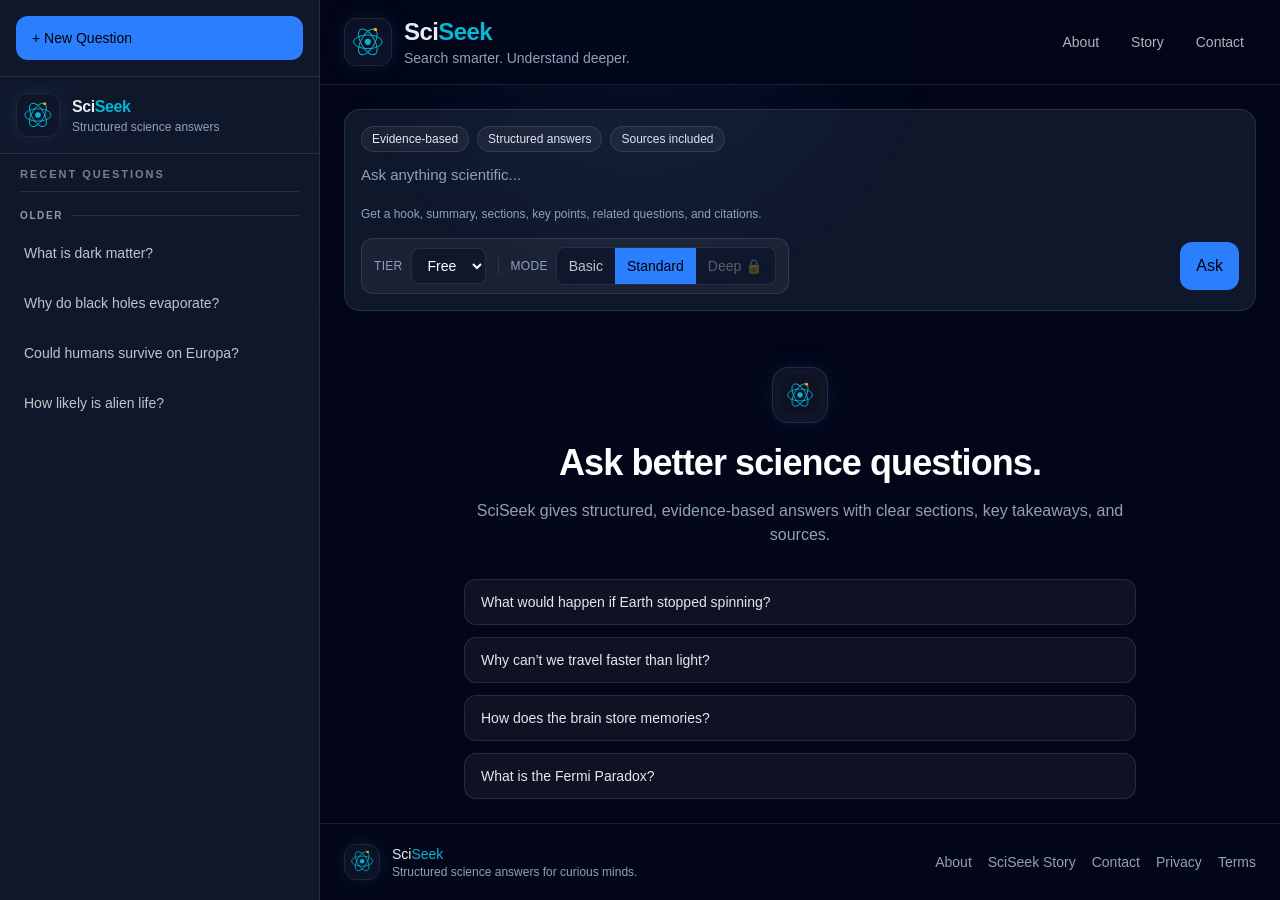
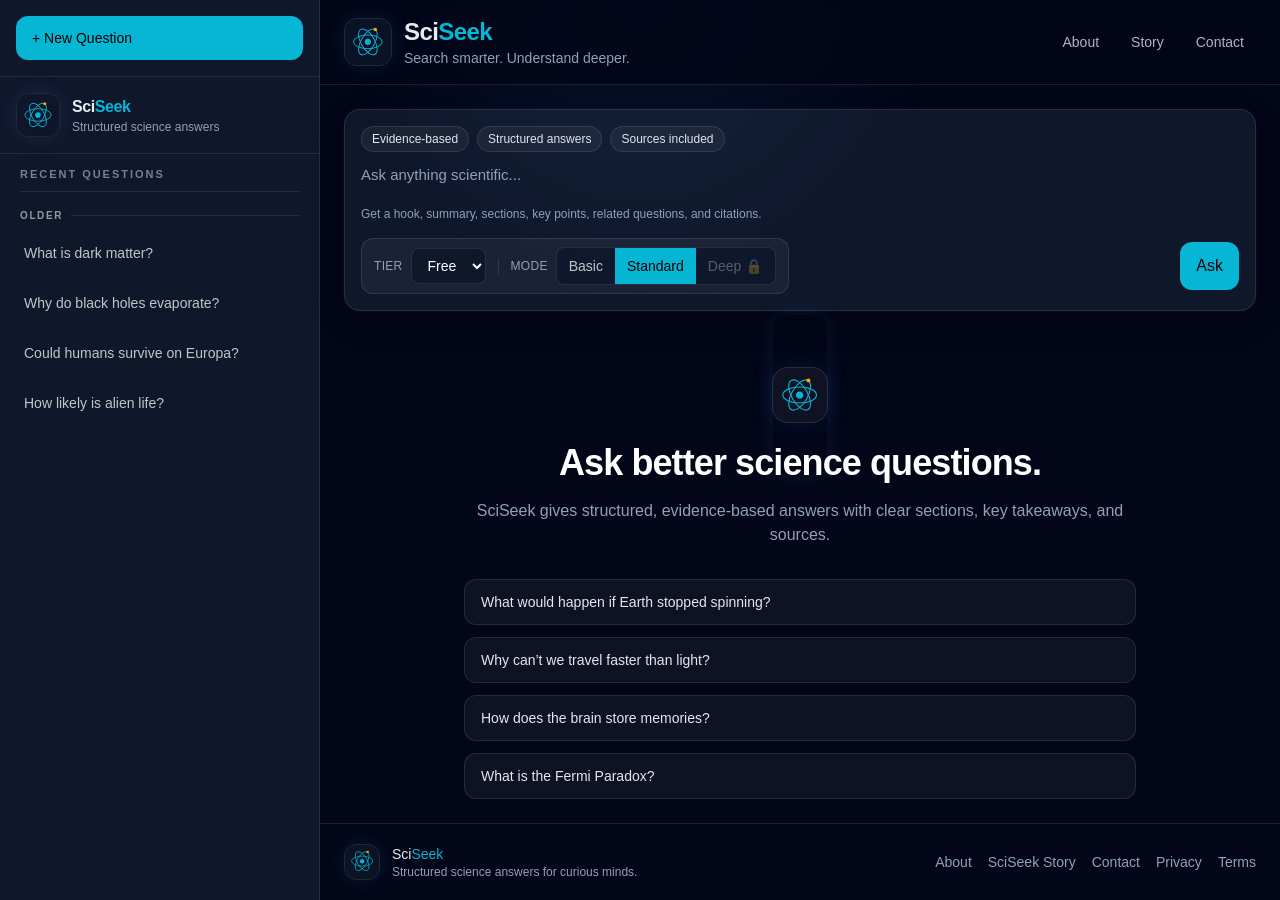
Before and after one commit to sciseek/sciseek, a Next.js app in the folder frontend/: page / in a window 1280 px wide. Built offline with nearby package versions, Linux system fonts and the light colour scheme.

Commit message:
Update page.tsx

```diff
--- a/frontend/app/page.tsx
+++ b/frontend/app/page.tsx
@@ -270,7 +270,7 @@ function EmptyState({ onAsk }: { onAsk: (q: string) => void }) {
   return (
     <div className="mx-auto mt-10 max-w-2xl text-center sm:mt-14">
       <div className="mx-auto mb-4 flex h-12 w-12 items-center justify-center rounded-2xl border border-white/10 bg-white/5 shadow-[0_0_24px_rgba(59,130,246,0.12)] sm:mb-5 sm:h-14 sm:w-14">
-        <SciSeekLogo className="h-10 w-10 border-0 bg-transparent" />
+        <SciSeekLogo className="h-40 w-40 border-0 bg-transparent" />
       </div>
 
       <h1 className="text-2xl font-semibold tracking-tight text-white sm:text-4xl">
@@ -595,7 +595,7 @@ export default function HomePage() {
           <div className="border-b border-white/10 p-4">
             <button
               onClick={handleNewQuestion}
-              className="w-full cursor-pointer rounded-xl bg-blue-500 px-4 py-3 text-left text-sm font-medium text-black transition-colors duration-150 hover:bg-blue-400"
+              className="w-full cursor-pointer rounded-xl bg-[var(--primary)] px-4 py-3 text-left text-sm font-medium text-black cursor-pointer transition hover:opacity-70"
             >
               + New Question
             </button>
@@ -845,7 +845,7 @@ export default function HomePage() {
                             disabled={isDisabled}
                             className={`px-3 py-2 text-sm font-medium capitalize transition-colors duration-150 ${
                               isActive
-                                ? "cursor-pointer bg-blue-500 text-black"
+                                ? "cursor-pointer bg-[var(--primary)] text-black"
                                 : isDisabled
                                   ? "cursor-not-allowed text-white/30"
                                   : "cursor-pointer text-white/75 hover:bg-white/10 hover:text-white"
@@ -867,7 +867,7 @@ export default function HomePage() {
                 <button
                   onClick={handleAsk}
                   disabled={isLoading}
-                  className="flex w-full cursor-pointer items-center justify-center gap-2 rounded-xl bg-blue-500 px-4 py-3 text-black transition-colors duration-150 hover:bg-blue-400 active:scale-[0.98] disabled:cursor-not-allowed disabled:opacity-60 sm:w-auto"
+                  className="flex w-full cursor-pointer items-center justify-center gap-2 rounded-xl bg-[var(--primary)] px-4 py-3 text-black cursor-pointer transition hover:opacity-70 active:scale-[0.98] disabled:cursor-not-allowed disabled:opacity-60 sm:w-auto"
                 >
                   {isLoading && (
                     <div className="h-3 w-3 animate-spin rounded-full border-2 border-black border-t-transparent" />
```
